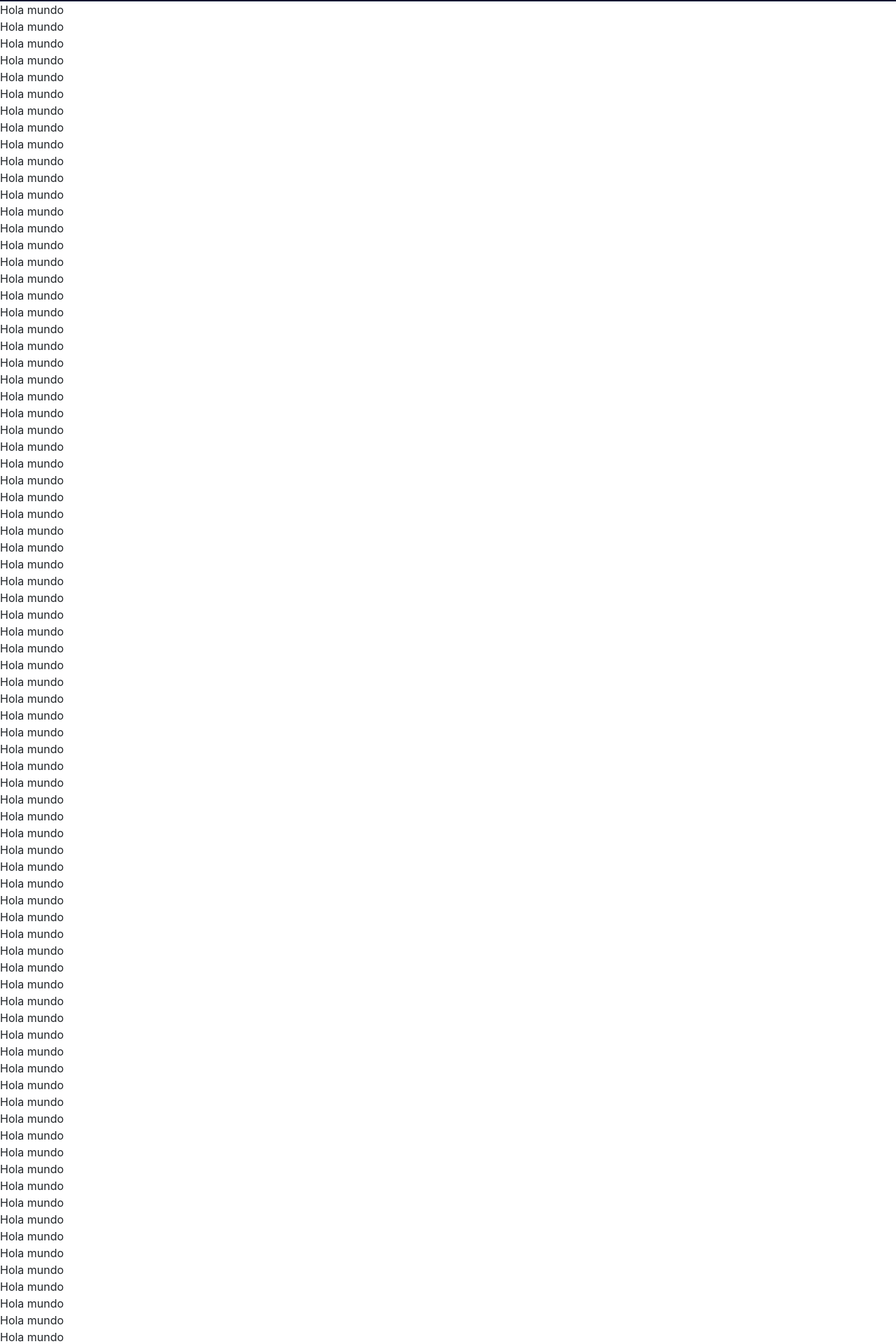
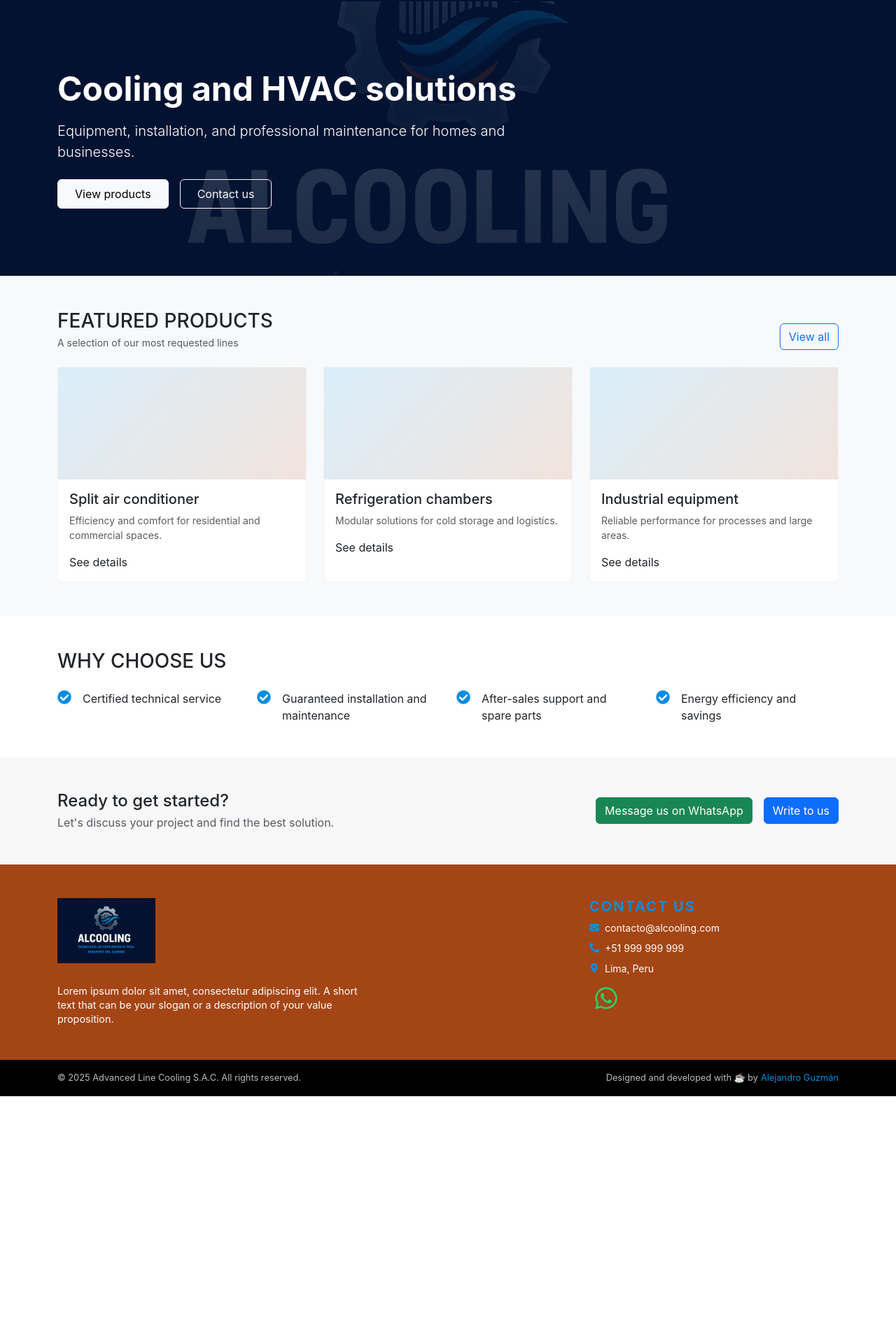
Before and after one commit to jAlejandroGM/advancedline-cooling-web, a React (Vite) app: page / in a window 1280 px wide. Shown: the part 109-2029 px from the top of the page at 70% size. After the commit the page ends 1675 px from the top, so only its background shows below. Built offline with nearby package versions, Linux system fonts and the light colour scheme.

Commit message:
feat(home, footer, i18n): prototype Home (5 sections), WhatsApp CTA, EN/ES translations

```diff
--- a/src/locales/en/translation.json
+++ b/src/locales/en/translation.json
@@ -24,5 +24,58 @@
       "designedBy": "Designed and developed with ☕ by",
       "aria-label": "Go to Alejandro Guzmán's GitHub profile"
     }
+  },
+  "home": {
+    "hero": {
+      "aria": "ALCooling hero",
+      "title": "Cooling and HVAC solutions",
+      "subtitle": "Equipment, installation, and professional maintenance for homes and businesses.",
+      "ctaProducts": "View products",
+      "ctaProductsAria": "Go to products",
+      "ctaContact": "Contact us",
+      "ctaContactAria": "Go to contact page"
+    },
+    "about": {
+      "title": "About us",
+      "text": "We are specialists in thermal solutions with years of experience delivering quality, efficiency, and support.",
+      "cta": "Learn more",
+      "ctaAria": "Go to About page"
+    },
+    "products": {
+      "title": "Featured products",
+      "subtitle": "A selection of our most requested lines",
+      "viewAll": "View all",
+      "cta": "See details",
+      "items": [
+        {
+          "title": "Split air conditioner",
+          "desc": "Efficiency and comfort for residential and commercial spaces."
+        },
+        {
+          "title": "Refrigeration chambers",
+          "desc": "Modular solutions for cold storage and logistics."
+        },
+        {
+          "title": "Industrial equipment",
+          "desc": "Reliable performance for processes and large areas."
+        }
+      ]
+    },
+    "why": {
+      "title": "Why choose us",
+      "items": [
+        "Certified technical service",
+        "Guaranteed installation and maintenance",
+        "After-sales support and spare parts",
+        "Energy efficiency and savings"
+      ]
+    },
+    "cta": {
+      "aria": "Contact call to action",
+      "title": "Ready to get started?",
+      "subtitle": "Let's discuss your project and find the best solution.",
+      "whatsapp": "Message us on WhatsApp",
+      "contact": "Write to us"
+    }
   }
 }
--- a/src/locales/es/translation.json
+++ b/src/locales/es/translation.json
@@ -24,5 +24,58 @@
       "designedBy": "Diseñado y desarrollado con ☕ por",
       "aria-label": "Ir al perfil de GitHub de Alejandro Guzmán"
     }
+  },
+  "home": {
+    "hero": {
+      "aria": "Portada de ALCooling",
+      "title": "Soluciones en refrigeración y climatización",
+      "subtitle": "Equipos, instalación y mantenimiento profesional para hogares y empresas.",
+      "ctaProducts": "Ver productos",
+      "ctaProductsAria": "Ir a productos",
+      "ctaContact": "Contáctanos",
+      "ctaContactAria": "Ir a la página de contacto"
+    },
+    "about": {
+      "title": "Sobre nosotros",
+      "text": "Somos especialistas en soluciones térmicas con años de experiencia ofreciendo calidad, eficiencia y respaldo.",
+      "cta": "Conócenos",
+      "ctaAria": "Ir a la página Nosotros"
+    },
+    "products": {
+      "title": "Productos destacados",
+      "subtitle": "Una selección de nuestras líneas más solicitadas",
+      "viewAll": "Ver todos",
+      "cta": "Ver detalles",
+      "items": [
+        {
+          "title": "Aire acondicionado split",
+          "desc": "Eficiencia y confort para espacios residenciales y comerciales."
+        },
+        {
+          "title": "Cámaras de refrigeración",
+          "desc": "Soluciones modulares para conservación y logística en frío."
+        },
+        {
+          "title": "Equipos industriales",
+          "desc": "Rendimiento confiable para procesos y grandes superficies."
+        }
+      ]
+    },
+    "why": {
+      "title": "¿Por qué elegirnos?",
+      "items": [
+        "Atención técnica certificada",
+        "Instalación y mantenimiento garantizados",
+        "Soporte postventa y repuestos",
+        "Eficiencia energética y ahorro"
+      ]
+    },
+    "cta": {
+      "aria": "Llamado a la acción de contacto",
+      "title": "¿Listo para empezar?",
+      "subtitle": "Conversemos tu proyecto y encontremos la mejor solución.",
+      "whatsapp": "Escríbenos por WhatsApp",
+      "contact": "Escríbenos"
+    }
   }
 }
--- a/src/pages/Home/Home.jsx
+++ b/src/pages/Home/Home.jsx
@@ -1,109 +1,145 @@
+// Intentionally left blank to remove duplicate initial implementation
 import React from "react";
+import { Link } from "react-router-dom";
+import { useTranslation } from "react-i18next";
+import styles from "./Home.module.css";
+import { FaCheckCircle } from "react-icons/fa";
 
 const Home = () => {
+  const { t } = useTranslation();
+
   return (
-    <div>
-      <div>Hola mundo</div>
-      <div>Hola mundo</div>
-      <div>Hola mundo</div>
-      <div>Hola mundo</div>
-      <div>Hola mundo</div>
-      <div>Hola mundo</div>
-      <div>Hola mundo</div>
-      <div>Hola mundo</div>
-      <div>Hola mundo</div>
-      <div>Hola mundo</div>
-      <div>Hola mundo</div>
-      <div>Hola mundo</div>
-      <div>Hola mundo</div>
-      <div>Hola mundo</div>
-      <div>Hola mundo</div>
-      <div>Hola mundo</div>
-      <div>Hola mundo</div>
-      <div>Hola mundo</div>
-      <div>Hola mundo</div>
-      <div>Hola mundo</div>
-      <div>Hola mundo</div>
-      <div>Hola mundo</div>
-      <div>Hola mundo</div>
-      <div>Hola mundo</div>
-      <div>Hola mundo</div>
-      <div>Hola mundo</div>
-      <div>Hola mundo</div>
-      <div>Hola mundo</div>
-      <div>Hola mundo</div>
-      <div>Hola mundo</div>
-      <div>Hola mundo</div>
-      <div>Hola mundo</div>
-      <div>Hola mundo</div>
-      <div>Hola mundo</div>
-      <div>Hola mundo</div>
-      <div>Hola mundo</div>
-      <div>Hola mundo</div>
-      <div>Hola mundo</div>
-      <div>Hola mundo</div>
-      <div>Hola mundo</div>
-      <div>Hola mundo</div>
-      <div>Hola mundo</div>
-      <div>Hola mundo</div>
-      <div>Hola mundo</div>
-      <div>Hola mundo</div>
-      <div>Hola mundo</div>
-      <div>Hola mundo</div>
-      <div>Hola mundo</div>
-      <div>Hola mundo</div>
-      <div>Hola mundo</div>
-      <div>Hola mundo</div>
-      <div>Hola mundo</div>
-      <div>Hola mundo</div>
-      <div>Hola mundo</div>
-      <div>Hola mundo</div>
-      <div>Hola mundo</div>
-      <div>Hola mundo</div>
-      <div>Hola mundo</div>
-      <div>Hola mundo</div>
-      <div>Hola mundo</div>
-      <div>Hola mundo</div>
-      <div>Hola mundo</div>
-      <div>Hola mundo</div>
-      <div>Hola mundo</div>
-      <div>Hola mundo</div>
-      <div>Hola mundo</div>
-      <div>Hola mundo</div>
-      <div>Hola mundo</div>
-      <div>Hola mundo</div>
-      <div>Hola mundo</div>
-      <div>Hola mundo</div>
-      <div>Hola mundo</div>
-      <div>Hola mundo</div>
-      <div>Hola mundo</div>
-      <div>Hola mundo</div>
-      <div>Hola mundo</div>
-      <div>Hola mundo</div>
-      <div>Hola mundo</div>
-      <div>Hola mundo</div>
-      <div>Hola mundo</div>
-      <div>Hola mundo</div>
-      <div>Hola mundo</div>
-      <div>Hola mundo</div>
-      <div>Hola mundo</div>
-      <div>Hola mundo</div>
-      <div>Hola mundo</div>
-      <div>Hola mundo</div>
-      <div>Hola mundo</div>
-      <div>Hola mundo</div>
-      <div>Hola mundo</div>
-      <div>Hola mundo</div>
-      <div>Hola mundo</div>
-      <div>Hola mundo</div>
-      <div>Hola mundo</div>
-      <div>Hola mundo</div>
-      <div>Hola mundo</div>
-      <div>Hola mundo</div>
-      <div>Hola mundo</div>
-      <div>Hola mundo</div>
-      <div>Hola mundo</div>
-    </div>
+    <main>
+      {/* Hero section */}
+      <section className={styles.hero} aria-label={t("home.hero.aria")}>
+        <div className="container">
+          <div className="row">
+            <div className="col-12 col-lg-8">
+              <div className={styles.heroContent}>
+                <h1 className="display-5 fw-bold mb-3">
+                  {t("home.hero.title")}
+                </h1>
+                <p className="lead mb-4">{t("home.hero.subtitle")}</p>
+                <div className="d-flex flex-wrap gap-3">
+                  <Link
+                    to="/productos"
+                    className="btn btn-light px-4 py-2"
+                    aria-label={t("home.hero.ctaProductsAria")}
+                  >
+                    {t("home.hero.ctaProducts")}
+                  </Link>
+                  <Link
+                    to="/contacto"
+                    className="btn btn-outline-light px-4 py-2"
+                    aria-label={t("home.hero.ctaContactAria")}
+                  >
+                    {t("home.hero.ctaContact")}
+                  </Link>
+                </div>
+              </div>
+            </div>
+          </div>
+        </div>
+      </section>
+
+      {/* Featured products */}
+      <section className="py-5 bg-light" aria-labelledby="home-products-title">
+        <div className="container">
+          <div className="d-flex justify-content-between align-items-end mb-4">
+            <div>
+              <h2 id="home-products-title" className="h3 mb-1 text-uppercase">
+                {t("home.products.title")}
+              </h2>
+              <p className="text-muted mb-0 small">
+                {t("home.products.subtitle")}
+              </p>
+            </div>
+            <div className="d-none d-sm-block">
+              <Link to="/productos" className="btn btn-outline-primary">
+                {t("home.products.viewAll")}
+              </Link>
+            </div>
+          </div>
+
+          <div className="row g-4">
+            {t("home.products.items", { returnObjects: true }).map(
+              (item, idx) => (
+                <div key={idx} className="col-12 col-sm-6 col-lg-4">
+                  <div className={`card h-100 ${styles.productCard}`}>
+                    <div className={styles.productThumb} aria-hidden="true" />
+                    <div className="card-body">
+                      <h3 className="h5 card-title">{item.title}</h3>
+                      <p className="card-text small text-muted mb-3">
+                        {item.desc}
+                      </p>
+                      <Link to="/productos" className="stretched-link">
+                        {t("home.products.cta")}
+                      </Link>
+                    </div>
+                  </div>
+                </div>
+              )
+            )}
+          </div>
+
+          <div className="d-sm-none mt-4">
+            <Link to="/productos" className="btn btn-outline-primary w-100">
+              {t("home.products.viewAll")}
+            </Link>
+          </div>
+        </div>
+      </section>
+
+      {/* Why choose us */}
+      <section className="py-5" aria-labelledby="home-why-title">
+        <div className="container">
+          <h2 id="home-why-title" className="h3 mb-4 text-uppercase">
+            {t("home.why.title")}
+          </h2>
+          <div className="row g-4">
+            {t("home.why.items", { returnObjects: true }).map((text, idx) => (
+              <div key={idx} className="col-12 col-md-6 col-lg-3">
+                <div
+                  className={`d-flex align-items-start gap-3 ${styles.benefit}`}
+                >
+                  <FaCheckCircle className={styles.benefitIcon} />
+                  <p className="mb-0">{text}</p>
+                </div>
+              </div>
+            ))}
+          </div>
+        </div>
+      </section>
+
+      {/* Contact CTA */}
+      <section
+        className={`${styles.contactCta} py-5`}
+        aria-label={t("home.cta.aria")}
+      >
+        <div className="container">
+          <div className="row align-items-center gy-3">
+            <div className="col-12 col-md-8">
+              <h2 className="h4 mb-1">{t("home.cta.title")}</h2>
+              <p className="mb-0 text-muted">{t("home.cta.subtitle")}</p>
+            </div>
+            <div className="col-12 col-md-4 d-flex gap-3 justify-content-md-end">
+              <a
+                href="https://wa.me/51999999999"
+                target="_blank"
+                rel="noopener noreferrer"
+                className="btn btn-success"
+                aria-label={t("topbar.wsp-aria-label")}
+              >
+                {t("home.cta.whatsapp")}
+              </a>
+              <Link to="/contacto" className="btn btn-primary">
+                {t("home.cta.contact")}
+              </Link>
+            </div>
+          </div>
+        </div>
+      </section>
+    </main>
   );
 };
 
--- a/src/pages/Home/Home.module.css
+++ b/src/pages/Home/Home.module.css
@@ -0,0 +1,58 @@
+/* Hero */
+.hero {
+  background: linear-gradient(
+      180deg,
+      rgba(3, 18, 49, 0.8),
+      rgba(3, 18, 49, 0.9)
+    ),
+    url("/banner-low.jpeg") center/cover no-repeat;
+  color: var(--color-white);
+  padding: 4rem 0;
+}
+
+.heroContent {
+  padding: 2rem 0;
+}
+
+/* About illustration placeholder */
+.aboutIllustration {
+  width: 100%;
+  min-height: 240px;
+  border-radius: 0.5rem;
+  background: linear-gradient(
+    135deg,
+    var(--color-titles) 0%,
+    var(--color-wood) 100%
+  );
+  opacity: 0.85;
+}
+
+/* Products */
+.productCard {
+  border: 1px solid rgba(0, 0, 0, 0.05);
+}
+
+.productThumb {
+  height: 160px;
+  background: linear-gradient(
+    135deg,
+    rgba(3, 141, 226, 0.15),
+    rgba(164, 69, 21, 0.15)
+  );
+}
+
+/* Why choose us */
+.benefitIcon {
+  color: var(--color-titles);
+  flex-shrink: 0;
+  font-size: 1.25rem;
+}
+
+/* Contact CTA */
+.contactCta {
+  background: linear-gradient(
+    0deg,
+    rgba(3, 18, 49, 0.03),
+    rgba(3, 18, 49, 0.03)
+  );
+}
```
